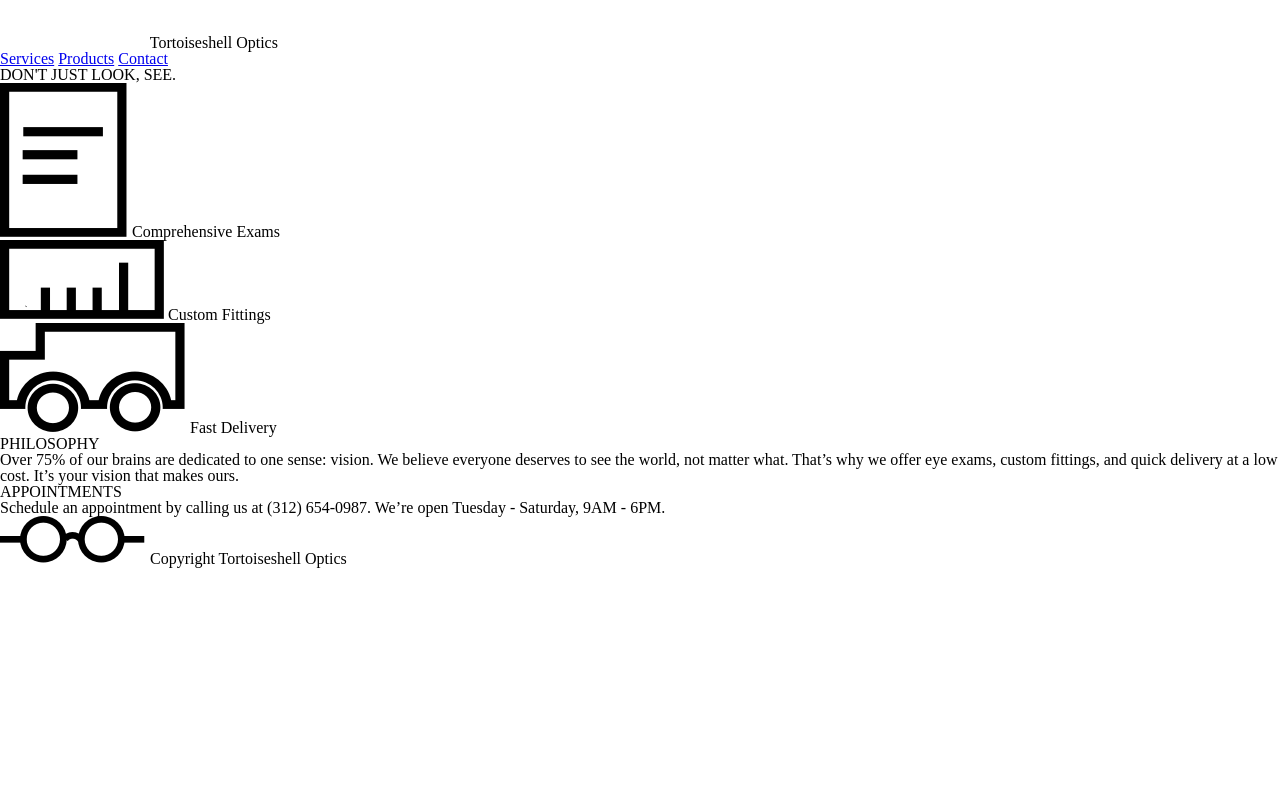
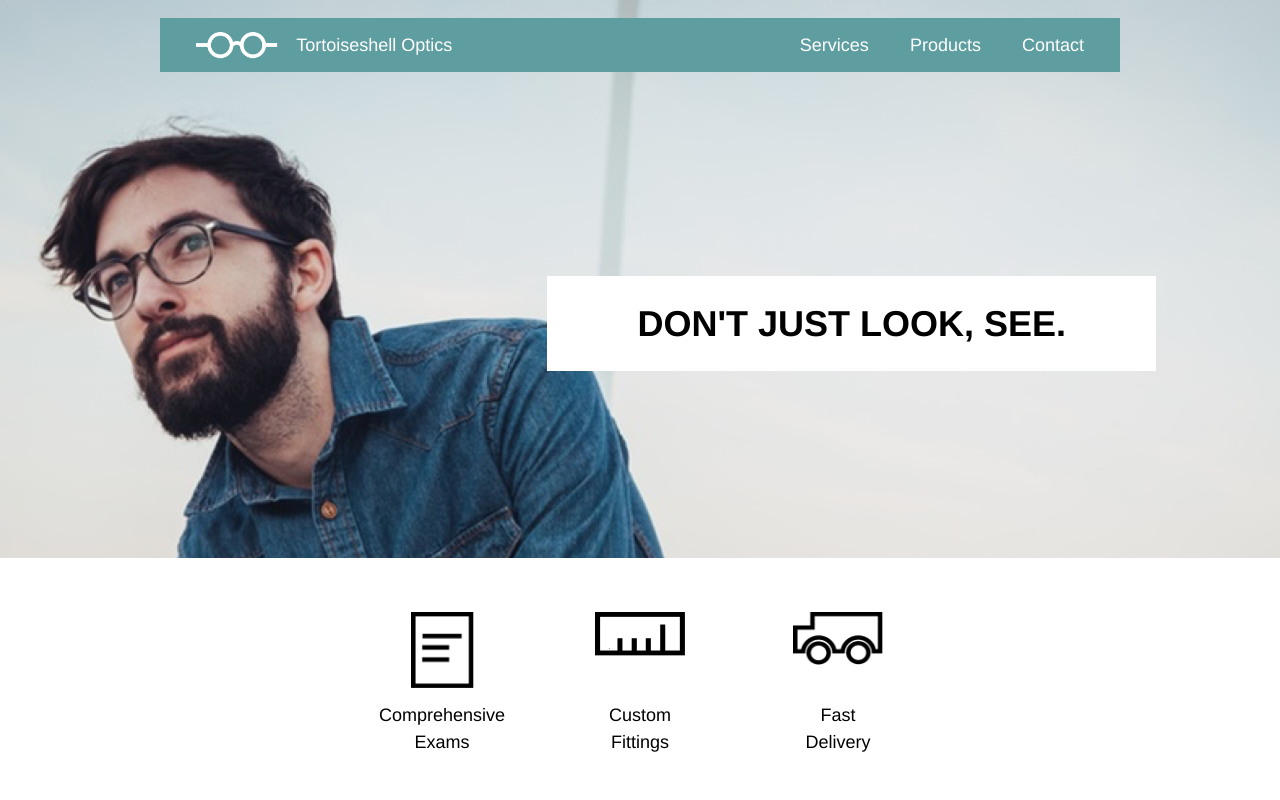
Before and after one commit to sparky9teen/tortoiseshelloptics, a plain HTML site: page index.html in a window 1280 px wide. Shown: the top 800 px of the page. Drawn offline with Linux system fonts and the light colour scheme.

Commit message:
style.css file in progress.

```diff
--- a/resources/css/style.css
+++ b/resources/css/style.css
@@ -1,12 +1,137 @@
 html {
-  /* standard default font size */
-  font-size: 16px;
+  /* standard default font size is 16px */
+  font-size: 18px;
+  line-height: 1.4rem;
 }
 
 body {
+  font-family: Helvetica;
+  font-size: 1rem;
+  color: black;
+  background-color: white;
+}
+
+.banner {
+  display: flex;
+  justify-content: center;
+  height: 31rem;
+  background-image: url("./backgrounds/glasses-bg.png");
+  background-repeat: no-repeat;
+  background-position: center;
+  background-size: cover;
+}
+
+.sitecontainer {
+  width: 960px;
+}
+
+header {
+  display: flex;
+  justify-content: space-between;
+  align-items: center;
+  height: 3rem;
+  background-color: cadetblue;
+  margin-top: 1rem;
+}
+
+.logo {
+  display: flex;
+  align-items: center;
+}
+
+.logo img {
+  height: 1.5rem;
+  margin-right: 1rem;
+  margin-left: 2rem;
+}
+
+.logo span {
+  font-size: 1rem;
+  color: white;
+}
+
+nav {
+  text-align: right;
+}
+
+a {
+  font-size: 1rem;
+  color: white;
+  text-decoration-line: none;
+  margin-right: 2rem;
+}
+
+.headline {
+  text-align: right;
+  margin-top: 13rem;
+  margin-right: -2rem;
+}
+
+.headline span {
+  font-size: 2rem;
+  font-weight: bold;
+  background-color: white;
+  padding: 1.5rem 5rem;
+}
+
+.icons {
+  display: flex;
+  justify-content: center;
+  margin-top: 15rem;
+  margin-bottom: 3rem;
+}
+
+.paper {
+  display: flex;
+  flex-direction: column;
+  justify-content: space-between;
+  align-items: center;
+  text-align: center;
+  line-height: 1.5rem;
+  width: 5rem;
+  height: 8rem;
+}
+
+.ruler {
+  display: flex;
+  flex-direction: column;
+  justify-content: space-between;
+  align-items: center;
+  text-align: center;
+  line-height: 1.5rem;
+  width: 5rem;
+  height: 8rem;
+  margin-right: 6rem;
+  margin-left: 6rem;
+}
+
+.truck {
+  display: flex;
+  flex-direction: column;
+  justify-content: space-between;
+  align-items: center;
+  text-align: center;
+  line-height: 1.5rem;
+  width: 5rem;
+  height: 8rem;
+}
+
+.paper img {
+  width: 3.5rem;
+}
+
+.ruler img {
+  width: 5rem;
+}
+
+.truck img {
+  width: 5rem;
+}
+
+.information {
 
 }
 
-.container {
+@media only screen and (max-width: ) {
 
 }
```
